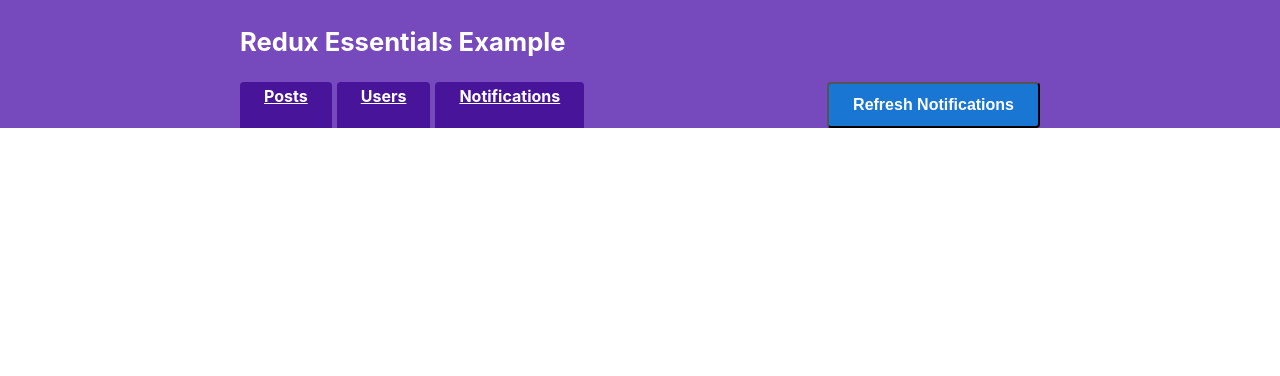
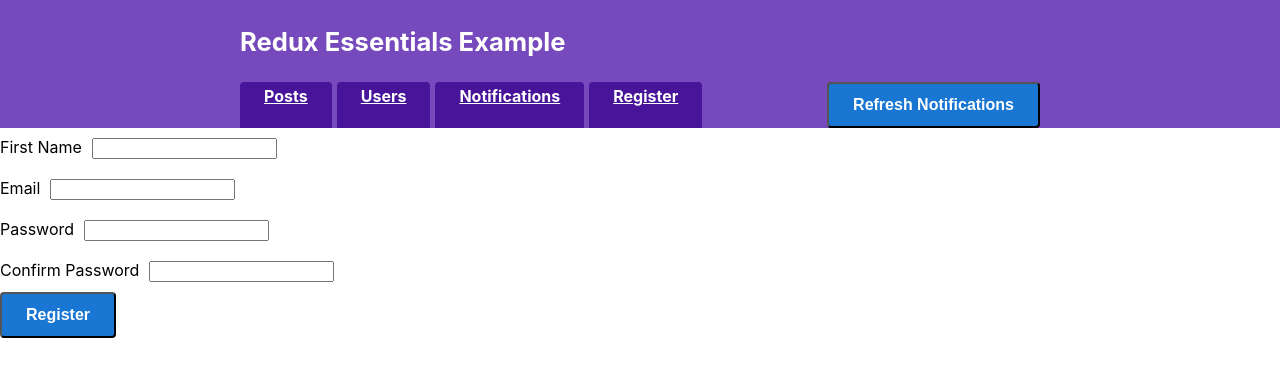
Before and after one commit to timofeysie/redux-typescript-example, a React (Create React App) app: page /register in a window 1280 px wide. Shown: the top 376 px of the page. Built offline with nearby package versions, Linux system fonts and the light colour scheme; no server answers.

Commit message:
added registration and login pages

```diff
--- a/src/App.tsx
+++ b/src/App.tsx
@@ -9,6 +9,8 @@
 import { UsersList } from "./features/users/UsersList"
 import { UserPage } from "./features/users/UserPage"
 import { NotificationsList } from "./features/notifications/NotificationsList"
+import RegisterScreen from "./features/auth/RegisterScreen"
+import LoginScreen from "./features/auth/LoginScreen"
 
 function App() {
   return (
@@ -33,6 +35,8 @@
                   <Route path="/users" element={<UsersList />} />
                   <Route path="/users/:userId" element={<UserPage />} />
                   <Route path="/notifications" element={<NotificationsList />} />
+                  <Route path='/register' element={<RegisterScreen />} />
+                  <Route path='/login' element={<LoginScreen />} />
               </Routes>
           </div>
       </>
--- a/src/app/Navbar.tsx
+++ b/src/app/Navbar.tsx
@@ -37,6 +37,9 @@
                       <Link to="/notifications">
                           Notifications {unreadNotificationsBadge}
                       </Link>
+                      <Link to="/register">
+                          Register
+                      </Link>
                   </div>
                   <button className="button" onClick={fetchNewNotifications}>
                       Refresh Notifications
--- /dev/null
+++ b/src/components/Error.tsx
@@ -0,0 +1,21 @@
+import React from "react";
+import { JSX } from '@babel/types';
+
+interface ErrorProps extends React.HTMLProps<HTMLDivElement> {}
+
+const Error = ({ children, ...props }: ErrorProps) => {
+  return (
+    <div
+      style={{
+        color: "#f23838",
+        textAlign: "center",
+        margin: "0.5rem 0",
+      }}
+      {...props}
+    >
+      {children}
+    </div>
+  );
+};
+
+export default Error;
--- /dev/null
+++ b/src/features/auth/LoginScreen.tsx
@@ -0,0 +1,45 @@
+import { useForm } from 'react-hook-form'
+import { useDispatch, useSelector } from 'react-redux'
+import { AppDispatch } from "../../app/store";
+import { userLogin } from './authActions'
+import Error from '../../components/Error'
+import { RootState } from "../../app/store";
+import { Spinner } from "../../components/Spinner";
+
+const LoginScreen = () => {
+  const { loading, error } = useSelector((state: RootState) => state.auth)
+  const dispatch: AppDispatch = useDispatch();
+  const { register, handleSubmit } = useForm()
+
+  const submitForm = (data: any) => {
+    dispatch(userLogin(data))
+  }
+
+  return (
+    <form onSubmit={handleSubmit(submitForm)}>
+      {error && <Error>{error}</Error>}
+      <div className='form-group'>
+        <label htmlFor='email'>Email</label>
+        <input
+          type='email'
+          className='form-input'
+          {...register('email')}
+          required
+        />
+      </div>
+      <div className='form-group'>
+        <label htmlFor='password'>Password</label>
+        <input
+          type='password'
+          className='form-input'
+          {...register('password')}
+          required
+        />
+      </div>
+      <button type='submit' className='button' disabled={loading}>
+        {loading ? <Spinner /> : 'Login'}
+      </button>
+    </form>
+  )
+}
+export default LoginScreen
--- /dev/null
+++ b/src/features/auth/RegisterScreen.tsx
@@ -0,0 +1,84 @@
+import { useForm } from "react-hook-form";
+import { useDispatch, useSelector } from "react-redux";
+import { useNavigate } from "react-router-dom";
+import { useEffect } from "react";
+import { AppDispatch } from "../../app/store";
+import Error from "../../components/Error";
+import { Spinner } from "../../components/Spinner";
+import { registerUser } from "./authActions";
+import { RootState } from "../../app/store";
+
+interface RegisterData {
+    name: string;
+    email: string;
+    password: string;
+    confirmPassword: string;
+}
+
+const RegisterScreen = () => {
+    const { loading, userInfo, error, success } = useSelector(
+        (state: RootState) => state.auth
+    );
+    const dispatch: AppDispatch = useDispatch();
+    const { register, handleSubmit } = useForm<RegisterData>();
+    const navigate = useNavigate();
+
+    useEffect(() => {
+        // redirect user to login page if registration was successful
+        if (success) navigate("/login");
+        // redirect authenticated user to profile screen
+        if (userInfo) navigate("/users/" + userInfo.userId);
+    }, [navigate, userInfo, success]);
+
+    const submitForm = (data: RegisterData) => {
+        // check if passwords match
+        if (data.password !== data.confirmPassword) {
+            alert("Password mismatch");
+        }
+        // transform email string to lowercase to avoid case sensitivity issues in login
+        data.email = data.email.toLowerCase();
+        console.log("data", data);
+        dispatch(registerUser(data));
+    };
+    return (
+        <form onSubmit={handleSubmit(submitForm)}>
+            {error && <Error>{error}</Error>}
+            <div className="form-group">
+                <label htmlFor="name">First Name</label>
+                <input
+                    type="text"
+                    className="form-input"
+                    {...register("name", { required: true })}
+                />
+            </div>
+            <div className="form-group">
+                <label htmlFor="email">Email</label>
+                <input
+                    type="email"
+                    className="form-input"
+                    {...register("email", { required: true })}
+                />
+            </div>
+            <div className="form-group">
+                <label htmlFor="password">Password</label>
+                <input
+                    type="password"
+                    className="form-input"
+                    {...register("password", { required: true })}
+                />
+            </div>
+            <div className="form-group">
+                <label htmlFor="email">Confirm Password</label>
+                <input
+                    type="password"
+                    className="form-input"
+                    {...register("confirmPassword", { required: true })}
+                />
+            </div>
+            <button type="submit" className="button" disabled={loading}>
+                {loading ? <Spinner /> : "Register"}
+            </button>
+        </form>
+    );
+};
+export default RegisterScreen;
--- a/src/features/auth/authActions.ts
+++ b/src/features/auth/authActions.ts
@@ -1,7 +1,13 @@
 import { createAsyncThunk } from "@reduxjs/toolkit";
-import axios, { AxiosError } from "axios";
+import axios, { AxiosResponse } from "axios";
 
 const API_URL = process.env.REACT_APP_API_URL;
+
+interface UserData {
+    id: string;
+    email: string;
+    userToken: string;
+}
 
 interface LoginPayload {
     email: string;
@@ -9,7 +15,7 @@
 }
 
 interface RegistrationData {
-    firstName: string;
+    name: string;
     email: string;
     password: string;
 }
@@ -30,8 +36,8 @@
             },
         };
 
-        const { data } = await axios.post(
-            `${API_URL}/api/user/login`,
+        const { data }: AxiosResponse<UserData> = await axios.post(
+            `${API_URL}/users`,
             { email, password },
             config
         );
@@ -64,11 +70,7 @@
             },
         };
 
-        await axios.post(
-            `${API_URL}/api/user/register`,
-            registrationData,
-            config
-        );
+        await axios.post(`${API_URL}/users`, registrationData, config);
     } catch (error: any) {
         if (error.response && error.response.data.message) {
             return rejectWithValue(error.response.data) as ReturnType<
```
Also changed, not shown: src/components/Error.ts (deleted, +0 -20 lines), src/features/auth/RegisterScreen.ts (deleted, +0 -72 lines), 2 other files (tests, documents, lock files or other folders).
